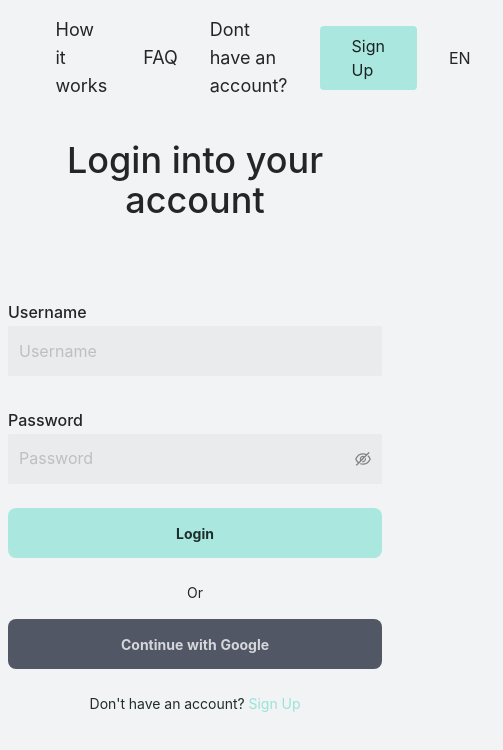
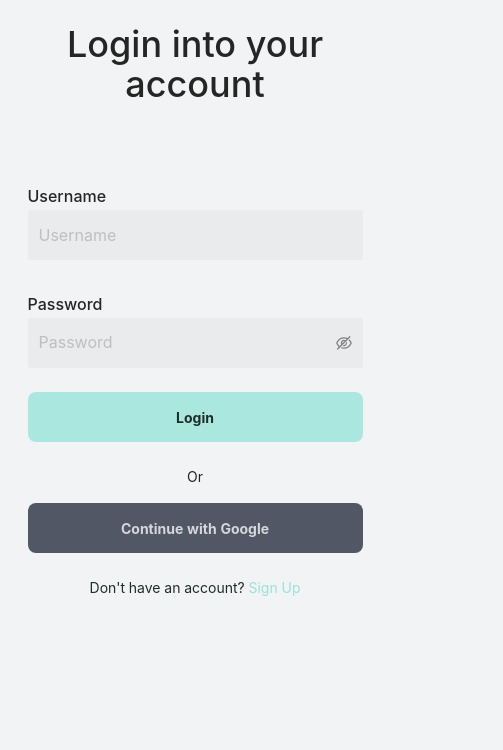
Before and after one commit to Diseyi/lingo-frontend, a Next.js app: page /login in a window 390 px wide. Shown: the top 750 px of the page, 503 px wide, since content can reach past the window. Built offline with nearby package versions, Linux system fonts and the light colour scheme.

Commit message:
style: adjust style for mobile and tablet view

```diff
--- a/components/form/login/index.tsx
+++ b/components/form/login/index.tsx
@@ -4,7 +4,7 @@ import React from 'react'
 
 const Login = () => {
   return (
-    <div className=" md:w-[500px] m-auto   ">
+    <div className=" w-[90%] md:w-[500px] m-auto   ">
       <h2 className="font-medium text-4xl text-center my-4 mb-14 py-2 ">
         Login into your account
       </h2>
--- a/components/form/signup/index.tsx
+++ b/components/form/signup/index.tsx
@@ -4,7 +4,7 @@ import Link from "next/link";
 
 const SignupForm = () => {
   return (
-    <div className=" md:w-[500px] m-auto   ">
+    <div className="w-[90%] md:w-[500px] m-auto   ">
       <h2 className="font-medium text-4xl text-center my-4 mb-14 py-2 ">
         Sign Up
       </h2>
--- a/pages/language/index.tsx
+++ b/pages/language/index.tsx
@@ -4,7 +4,7 @@ import Logo from "../../assets/icon/logo.svg";
 
 const index = () => {
   return (
-      <header className="">
+    <header className="hidden md:block">
       <nav className="flex flex-row items-center justify-between w-[90%] m-auto py-4 ">
         <div className="flex flex-row items-center gap-9">
           <div className="">
@@ -17,7 +17,7 @@ const index = () => {
             <Link href="/"> FAQ </Link>
           </div>
         </div>
-          <div className="flex flex-row items-center gap-9">
+        <div className="flex flex-row items-center gap-9 hidden lg:block ">
           <div className="flex text-base">
             <Link href="/"> EN</Link>
             {/* <img src={ArrowDown.src} alt="" className="" /> */}
@@ -25,7 +25,6 @@ const index = () => {
         </div>
       </nav>
     </header>
-
   );
 }
 
--- a/pages/login/index.tsx
+++ b/pages/login/index.tsx
@@ -6,7 +6,7 @@ import Logo from "../../assets/icon/logo.svg";
 const index = () => {
   return (
     <div>
-      <header className="">
+      <header className="hidden md:block">
         <nav className="flex flex-row items-center justify-between w-[90%] m-auto py-4 ">
           <div className="flex flex-row items-center gap-9">
             <div className="">
@@ -19,7 +19,7 @@ const index = () => {
               <Link href="/"> FAQ </Link>
             </div>
           </div>
-          <div className="flex flex-row items-center ">
+          <div className="flex flex-row items-center hidden lg:block ">
             <div className="text-lg px-8">
               <Link href="/"> Dont have an account? </Link>
             </div>
--- a/pages/signup/index.tsx
+++ b/pages/signup/index.tsx
@@ -6,7 +6,7 @@ import Logo from "../../assets/icon/logo.svg";
 const index = () => {
   return (
     <div>
-      <header className="">
+      <header className="hidden md:block">
         <nav className="flex flex-row items-center justify-between w-[90%] m-auto py-4 ">
           <div className="flex flex-row items-center gap-9">
             <div className="">
@@ -19,16 +19,14 @@ const index = () => {
               <Link href="/"> FAQ </Link>
             </div>
           </div>
-          <div className="flex flex-row items-center gap-9">
+          <div className="flex flex-row items-center gap-9 hidden lg:block ">
             <div className="text-lg px-8">
               <Link href="/"> Already have an account? </Link>
             </div>
             <div className="text-base px-8 py-2 rounded bg-[#AAE8DF] ">
               <Link href="/login">Login </Link>
             </div>
-            <div className="flex text-base px-8">
-              EN
-            </div>
+            <div className="flex text-base px-8">EN</div>
           </div>
         </nav>
       </header>
```
Lines whose indentation alone changed are shown as unchanged.
